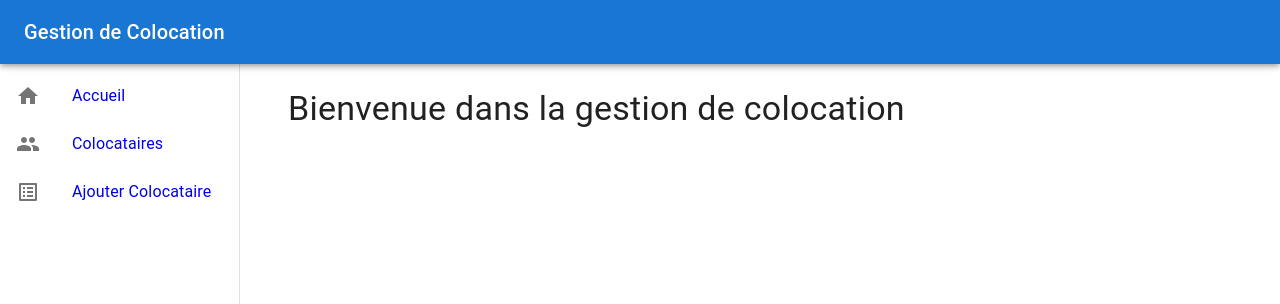
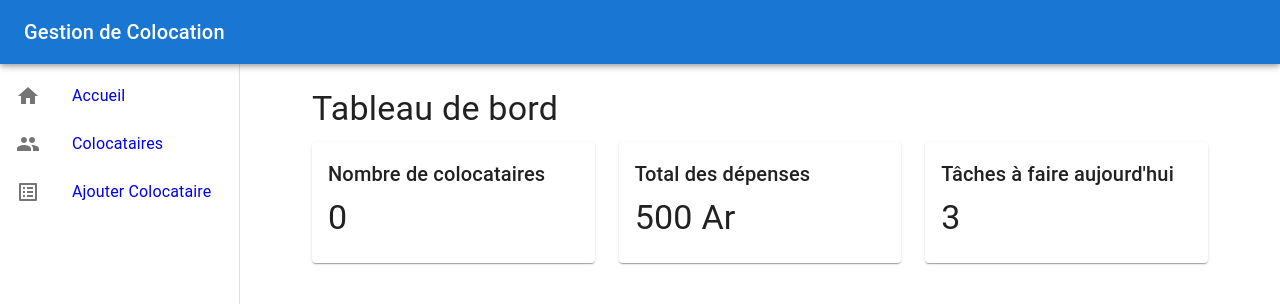
Before and after one commit to niriniarisoa/SPRING-REACT, a React (Create React App) app in the folder frontend/: page / in a window 1280 px wide. Shown: the top 304 px of the page. Built offline with nearby package versions, Linux system fonts and the light colour scheme; no server answers.

Commit message:
count coloc

```diff
--- /dev/null
+++ b/frontend/src/components/HomeComponent.jsx
@@ -0,0 +1,173 @@
+import React, { useState, useEffect } from 'react';
+import { Typography, Container, Card, CardContent, Grid } from '@mui/material';
+import axios from '../axiosConfig';
+
+const HomeComponent = () => {
+  const [colocatairesCount, setColocatairesCount] = useState(0);
+
+  useEffect(() => {
+    // Fonction pour récupérer le nombre de colocataires
+    const fetchColocatairesCount = async () => {
+      try {
+        const response = await axios.get('/colocataires');
+        setColocatairesCount(response.data.length);
+      } catch (error) {
+        console.error('Erreur lors de la récupération des colocataires :', error);
+      }
+    };
+
+    // Appel de la fonction d'initialisation
+    fetchColocatairesCount();
+  }, []);
+
+  // Valeurs statiques pour les dépenses et les tâches à faire aujourd'hui
+  const totalDepenses = 500; // Exemple : 500 euros
+  const tachesAujourdhuiCount = 3; // Exemple : 3 tâches
+
+  return (
+    <Container>
+      <Typography variant="h4" gutterBottom>
+        Tableau de bord
+      </Typography>
+      <Grid container spacing={3}>
+        <Grid item xs={12} sm={4}>
+          <Card>
+            <CardContent>
+              <Typography variant="h6" gutterBottom>
+                Nombre de colocataires
+              </Typography>
+              <Typography variant="h4">
+                {colocatairesCount}
+              </Typography>
+            </CardContent>
+          </Card>
+        </Grid>
+        <Grid item xs={12} sm={4}>
+          <Card>
+            <CardContent>
+              <Typography variant="h6" gutterBottom>
+                Total des dépenses
+              </Typography>
+              <Typography variant="h4">
+                {totalDepenses} Ar
+              </Typography>
+            </CardContent>
+          </Card>
+        </Grid>
+        <Grid item xs={12} sm={4}>
+          <Card>
+            <CardContent>
+              <Typography variant="h6" gutterBottom>
+                Tâches à faire aujourd'hui
+              </Typography>
+              <Typography variant="h4">
+                {tachesAujourdhuiCount}
+              </Typography>
+            </CardContent>
+          </Card>
+        </Grid>
+      </Grid>
+    </Container>
+  );
+};
+
+export default HomeComponent;
+
+
+// import React, { useEffect, useState } from 'react';
+// import { Typography, Container, Card, CardContent, Grid } from '@mui/material';
+// import axios from '../../axiosConfig';
+
+// const HomeComponent = () => {
+//   const [colocatairesCount, setColocatairesCount] = useState(0);
+//   const [totalDepenses, setTotalDepenses] = useState(0);
+//   const [tachesAujourdhuiCount, setTachesAujourdhuiCount] = useState(0);
+
+//   useEffect(() => {
+//     // Fonction pour récupérer le nombre de colocataires
+//     const fetchColocatairesCount = async () => {
+//       try {
+//         const response = await axios.get('/colocataires');
+//         setColocatairesCount(response.data.length);
+//       } catch (error) {
+//         console.error('Erreur lors de la récupération des colocataires :', error);
+//       }
+//     };
+
+//     // Fonction pour calculer le total des dépenses
+//     const calculateTotalDepenses = async () => {
+//       try {
+//         // Remplacer par la logique pour récupérer et calculer le total des dépenses
+//         // const response = await axios.get('/depenses');
+//         // const total = response.data.reduce((acc, depense) => acc + depense.amount, 0);
+//         // setTotalDepenses(total);
+//       } catch (error) {
+//         console.error('Erreur lors du calcul du total des dépenses :', error);
+//       }
+//     };
+
+//     // Fonction pour récupérer le nombre de tâches à faire aujourd'hui
+//     const fetchTachesAujourdhuiCount = async () => {
+//       try {
+//         // Remplacer par la logique pour récupérer le nombre de tâches à faire aujourd'hui
+//         // const response = await axios.get('/taches', { params: { date: new Date().toISOString() } });
+//         // setTachesAujourdhuiCount(response.data.length);
+//       } catch (error) {
+//         console.error('Erreur lors de la récupération des tâches à faire aujourd\'hui :', error);
+//       }
+//     };
+
+//     // Appel des fonctions d'initialisation
+//     fetchColocatairesCount();
+//     calculateTotalDepenses();
+//     fetchTachesAujourdhuiCount();
+//   }, []);
+
+//   return (
+//     <Container>
+//       <Typography variant="h4" gutterBottom>
+//         Tableau de bord
+//       </Typography>
+//       <Grid container spacing={3}>
+//         <Grid item xs={12} sm={4}>
+//           <Card>
+//             <CardContent>
+//               <Typography variant="h6" gutterBottom>
+//                 Nombre de colocataires
+//               </Typography>
+//               <Typography variant="h4">
+//                 {colocatairesCount}
+//               </Typography>
+//             </CardContent>
+//           </Card>
+//         </Grid>
+//         <Grid item xs={12} sm={4}>
+//           <Card>
+//             <CardContent>
+//               <Typography variant="h6" gutterBottom>
+//                 Total des dépenses
+//               </Typography>
+//               <Typography variant="h4">
+//                 {totalDepenses} €
+//               </Typography>
+//             </CardContent>
+//           </Card>
+//         </Grid>
+//         <Grid item xs={12} sm={4}>
+//           <Card>
+//             <CardContent>
+//               <Typography variant="h6" gutterBottom>
+//                 Nombre de tâches à faire aujourd'hui
+//               </Typography>
+//               <Typography variant="h4">
+//                 {tachesAujourdhuiCount}
+//               </Typography>
+//             </CardContent>
+//           </Card>
+//         </Grid>
+//       </Grid>
+//     </Container>
+//   );
+// };
+
+// export default HomeComponent;
--- a/frontend/src/layout/MainContent.jsx
+++ b/frontend/src/layout/MainContent.jsx
@@ -1,9 +1,10 @@
 import React from 'react';
-import { Box, Toolbar, Container ,Typography} from '@mui/material';
+import { Box, Toolbar, Container } from '@mui/material';
 import { Routes, Route } from 'react-router-dom';
 import ColocataireList from '../components/colocataire/ColocataireList';
 import AddColocataire from '../components/colocataire/AddColocataire';
 import EditColocataire from '../components/colocataire/EditColocataire';
+import HomeComponent from '../components/HomeComponent';
 
 const MainContent = () => (
   <Box component="main" sx={{ flexGrow: 1, bgcolor: 'background.default', p: 3 }}>
@@ -19,8 +20,4 @@ const MainContent = () => (
   </Box>
 );
 
-const HomeComponent = () => (
-  <Typography variant="h4">Bienvenue dans la gestion de colocation</Typography>
-);
-
 export default MainContent;
```
